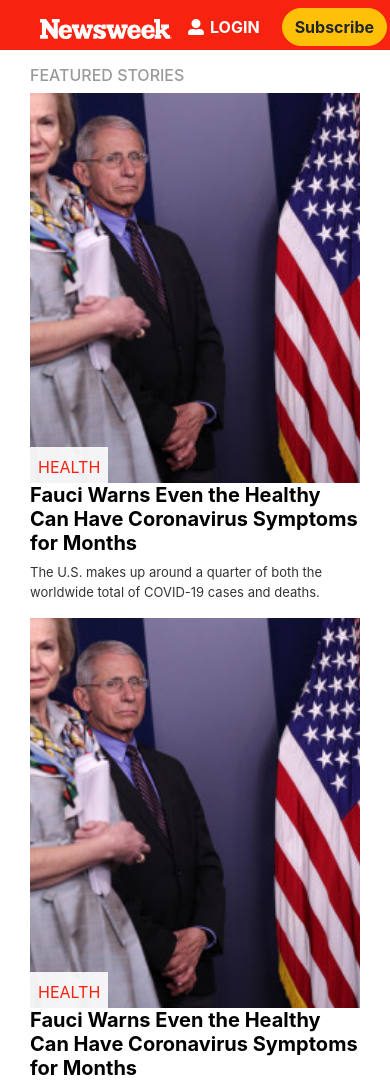
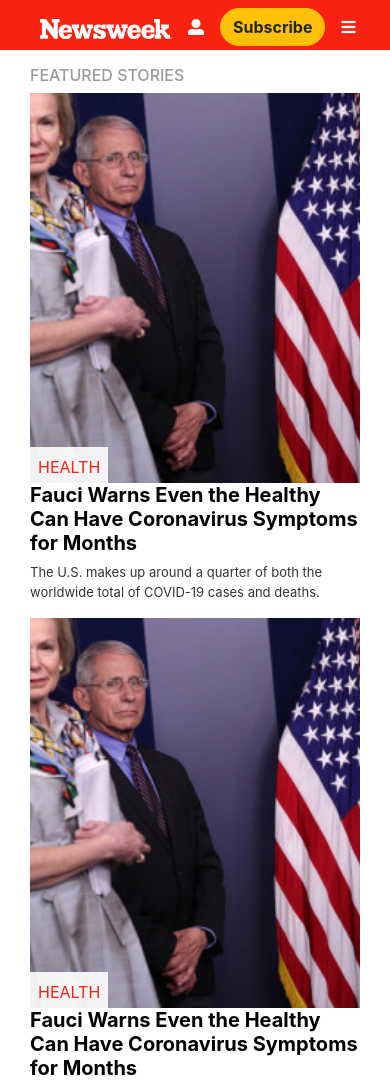
Before and after one commit to KartheeKWD/newsweek-clone, a website: page index.html in a window 390 px wide. Shown: the top 1083 px of the page. Drawn offline with nearby package versions, Linux system fonts and the light colour scheme.

Commit message:
fix linters

```diff
--- a/index.html
+++ b/index.html
@@ -35,7 +35,7 @@
         </div>
         <div class="d-flex align-items-center">
           <i class="ml-3 fas fa-user-alt d-lg-none d-md-none"></i>
-          <button class="login border-0 font-weight-bold text-white d-sm-none d-md-block">LOGIN</button>
+          <button class="login border-0 font-weight-bold text-white d-none d-md-block">LOGIN</button>
           <button class="subscribe ml-3 my-2 btn btn-warning font-weight-bold">
             Subscribe
           </button>
```
